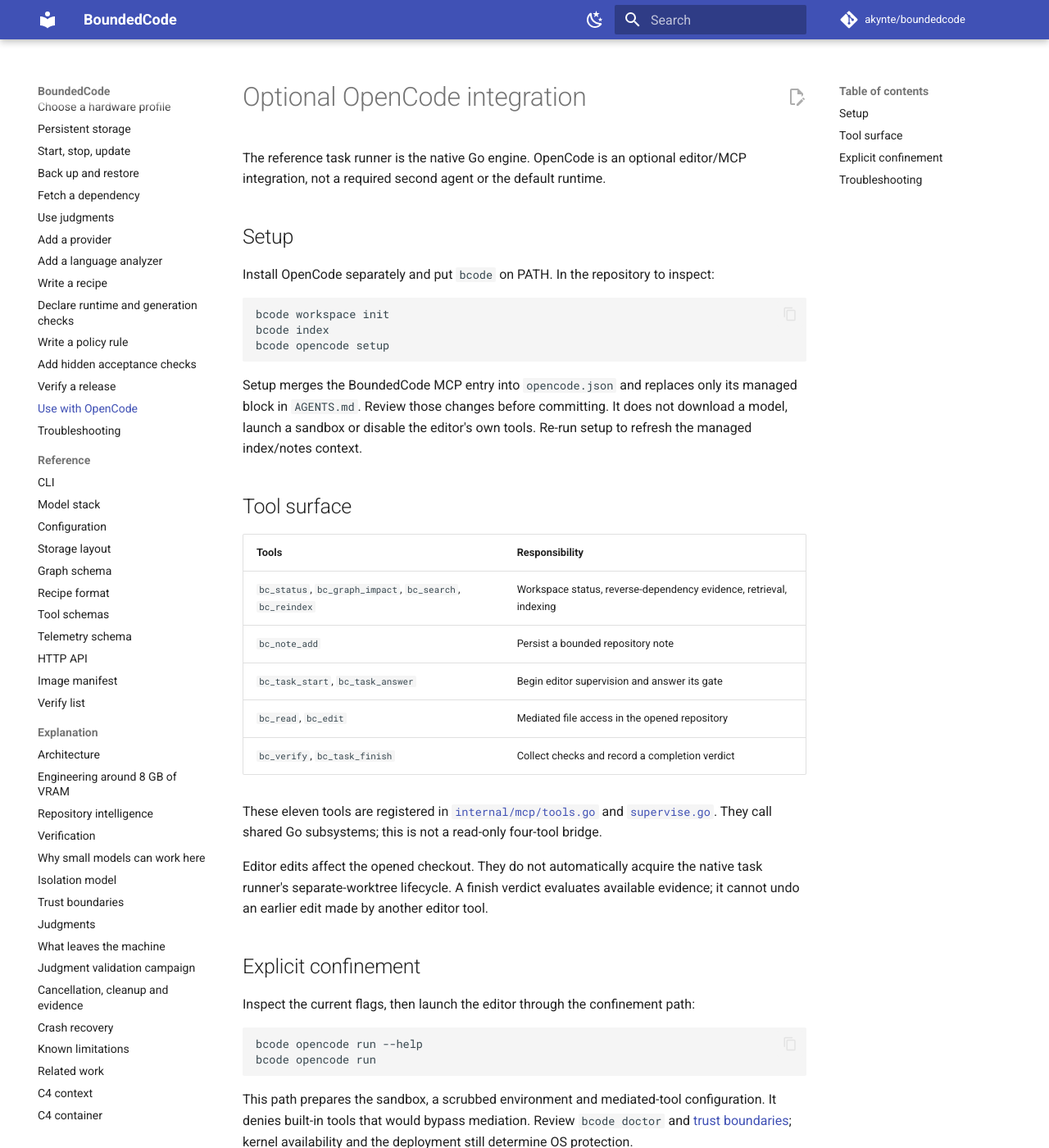
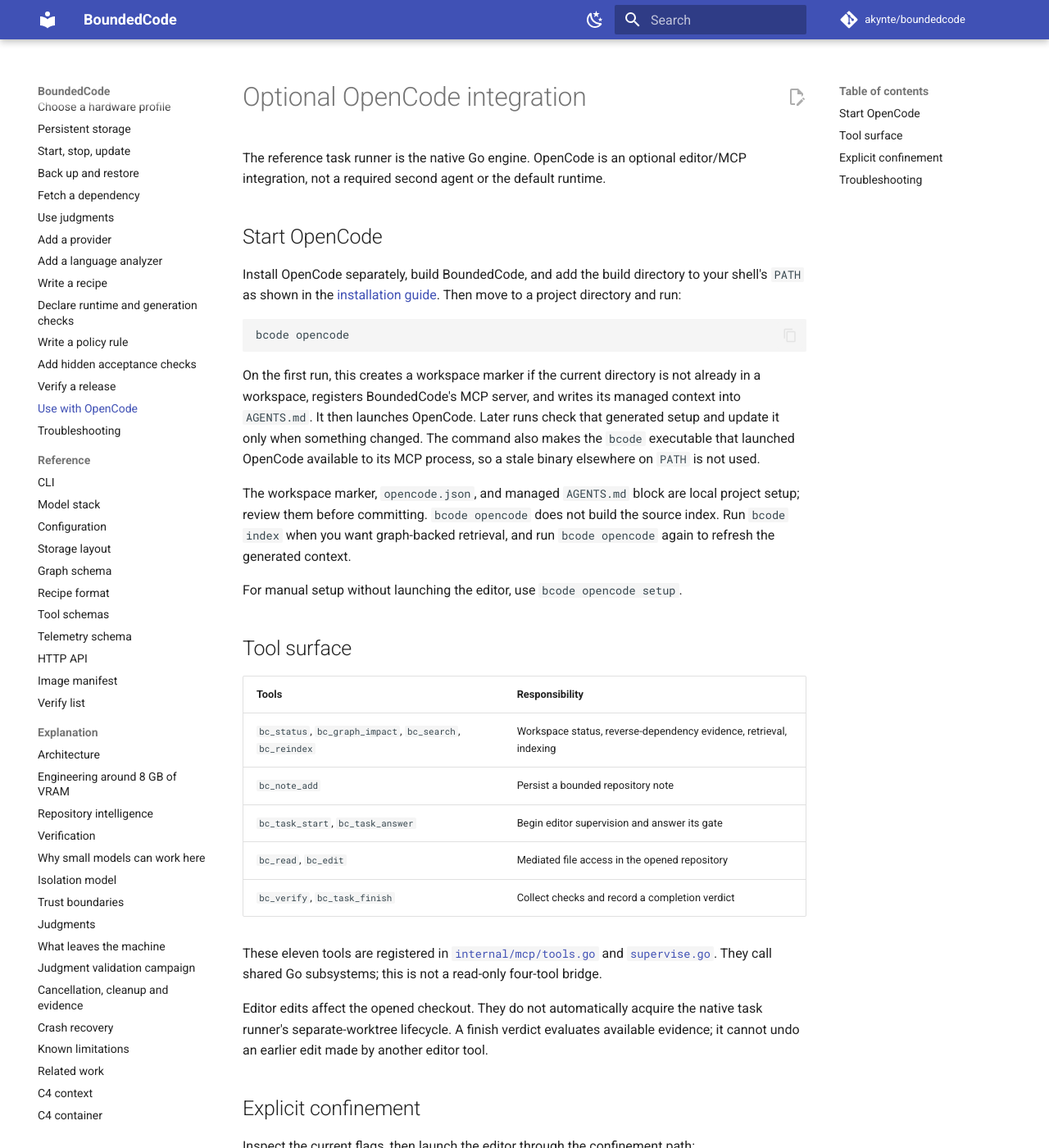
Before and after one commit to akynte/boundedcode, an MkDocs documentation site: the page built from docs/how-to/use-with-opencode.md, in a window 1280 px wide and 1400 px high. Shown: the whole window at 82% size. Built offline with MkDocs 1.6.1 and Material for MkDocs 9.7.7, drawn with Linux system fonts in a browser that asks for light colours; comment, search, counter and statistics services are not loaded; some of the changed text lies outside the part shown.

Commit message:
Add one-step OpenCode launch

````diff
--- a/docs/how-to/use-with-opencode.md
+++ b/docs/how-to/use-with-opencode.md
@@ -3,20 +3,29 @@
 The reference task runner is the native Go engine. OpenCode is an optional
 editor/MCP integration, not a required second agent or the default runtime.
 
-## Setup
+## Start OpenCode
 
-Install OpenCode separately and put `bcode` on PATH. In the repository to inspect:
+Install OpenCode separately, build BoundedCode, and add the build directory to
+your shell's `PATH` as shown in the [installation guide](install.md). Then move
+to a project directory and run:
 
 ```bash
-bcode workspace init
-bcode index
-bcode opencode setup
+bcode opencode
 ```
 
-Setup merges the BoundedCode MCP entry into `opencode.json` and replaces
-only its managed block in `AGENTS.md`. Review those changes before committing.
-It does not download a model, launch a sandbox or disable the editor's own
-tools. Re-run setup to refresh the managed index/notes context.
+On the first run, this creates a workspace marker if the current directory is
+not already in a workspace, registers BoundedCode's MCP server, and writes its
+managed context into `AGENTS.md`. It then launches OpenCode. Later runs check
+that generated setup and update it only when something changed. The command
+also makes the `bcode` executable that launched OpenCode available to its MCP
+process, so a stale binary elsewhere on `PATH` is not used.
+
+The workspace marker, `opencode.json`, and managed `AGENTS.md` block are local
+project setup; review them before committing. `bcode opencode` does not build
+the source index. Run `bcode index` when you want graph-backed retrieval, and
+run `bcode opencode` again to refresh the generated context.
+
+For manual setup without launching the editor, use `bcode opencode setup`.
 
 ## Tool surface
 
@@ -53,10 +62,10 @@
 
 ## Troubleshooting
 
-If tools do not appear, check `bcode version` in the editor's environment and run
-`bcode mcp`: it serves JSON-RPC over stdio, logging to stderr, until stopped.
-Open the initialized repository root. Refresh stale graph evidence with
-`bc_reindex` or `bcode index`.
+If tools do not appear, run OpenCode with `bcode opencode` from the project
+directory so its MCP process uses the same binary. Check `bcode version`, and
+confirm the workspace marker exists at `.bc/workspace.yaml`. Refresh stale
+graph evidence with `bc_reindex` or `bcode index`.
 
 Tool paths are confined to the opened repository, including symlink resolution.
 This does not confine unrelated tools supplied by another MCP server or an
````
Also changed, not shown: docs/how-to/install.md (+7 -0 lines), docs/reference/cli.md (+13 -5 lines), 1 other file.
